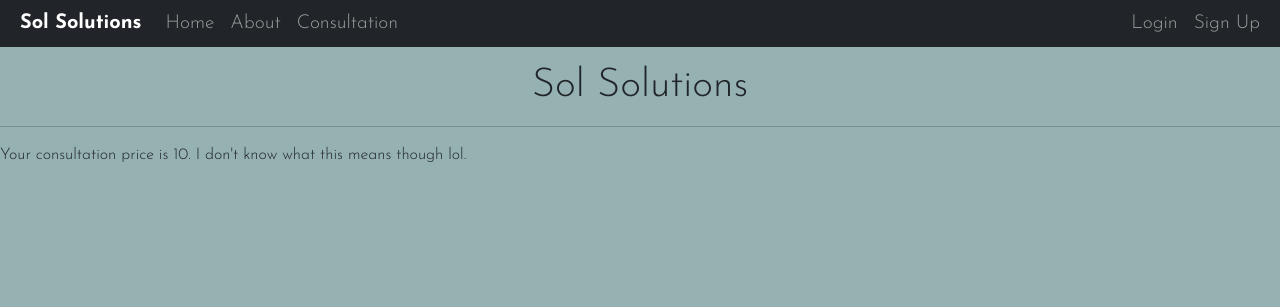
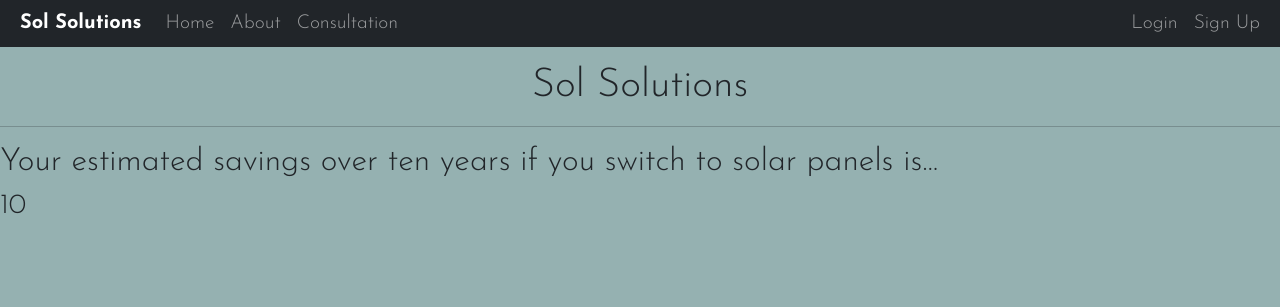
Before and after one commit to AndrewMitchell25/hackathon, a Flask app: template website/templates/consultation.html in a window 1280 px wide. Shown: the top 307 px of the page. Run offline with Flask 2, Linux system fonts and the light colour scheme; the template is opened without the code that fills it: most values are stand-ins (such as "Sample title", 1, 10 or a date in 2020).

Commit message:
changes to consultation

```diff
--- a/website/templates/consultation.html
+++ b/website/templates/consultation.html
@@ -3,7 +3,9 @@
 {% block content%}
 <h1>Sol Solutions</h1>
 <hr>
-
-<p>Your consultation price is {{price}}. I don't know what this means though lol.</p>
+<div>
+    <h2>Your estimated savings over ten years if you switch to solar panels is...</h2>
+    <h3>{{price}}</h3>
+</div>
 
 {% endblock %}
```
